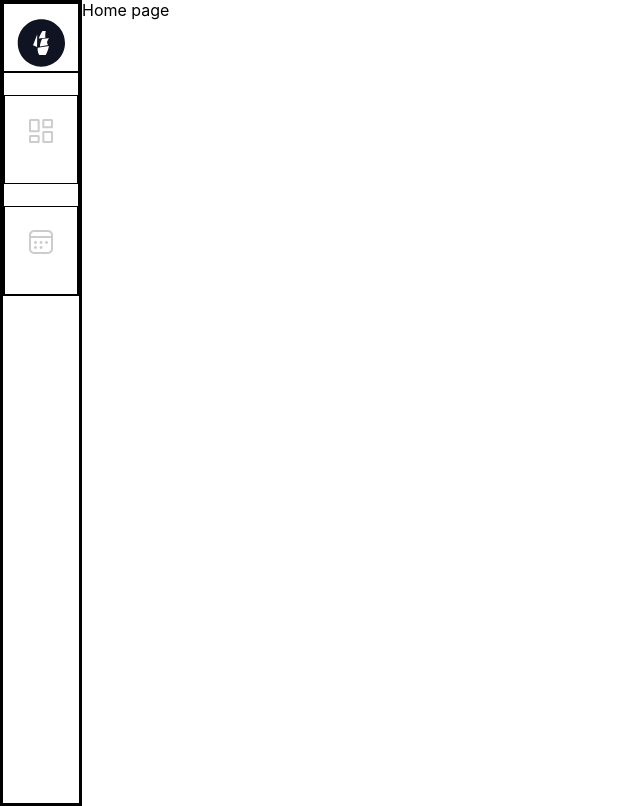
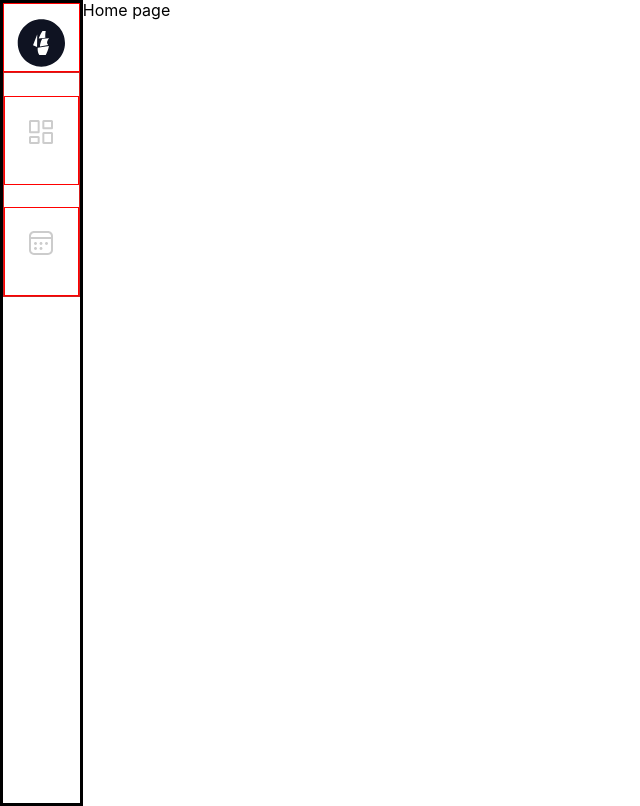
Before and after one commit to armada-ths/ac22, a React (Create React App) app: page / in a window 1280 px wide. Shown: the whole page, without its empty margins (0-640 px from the left). Built offline with nearby package versions, Linux system fonts and the light colour scheme.

Commit message:
Dana's attempt
Dana helped me a lot here

Co-Authored-By: Dana Ismail <54773040+DanaIso@users.noreply.github.com>

```diff
--- a/src/components/Sidebar/Sidebar.css
+++ b/src/components/Sidebar/Sidebar.css
@@ -9,6 +9,7 @@
   height: 100vh;
   background-color: white;
   border: solid black;
+  width: 6%;
 }
 /*
   Help me center this shit
@@ -16,7 +17,7 @@
 
 .sidebar-icons-flex{
   background-color: white;
-  border:1px solid rgb(0, 0, 0);
+  border:1px solid rgb(209, 32, 32);
 }
 
 .button-link{
@@ -33,15 +34,13 @@
 }
 
 .sidebar-LinkButton{
-  border: 1px solid black;
+  border: 1px solid red;
   text-align: center;
   padding-top: 20%;
-
 }
 
 .another-sidebar-LinkButton{
   margin-top: 30%;
-
 }
 
 .navbar-icon{
--- a/src/components/Sidebar/Sidebar.tsx
+++ b/src/components/Sidebar/Sidebar.tsx
@@ -13,10 +13,7 @@ interface Props {
 /*
  Dependencies: Armada Logo, Dashboard Icon, Events Icon
 	@returns: Sidebar component
-
 	This component is the sidebar navigation which is seen on the homepage and eventspage
-
-
 */
 
 const Sidebar: FC<Props> = () => {
```
